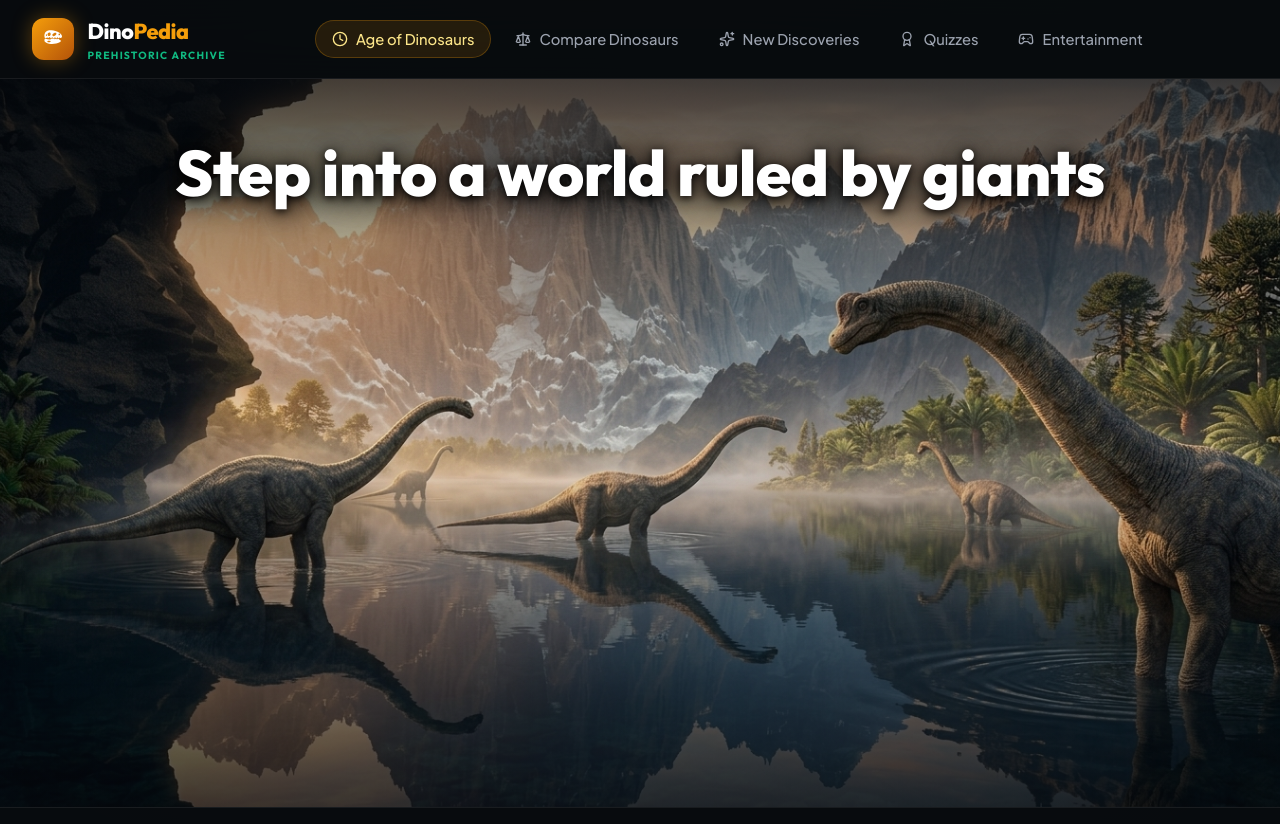
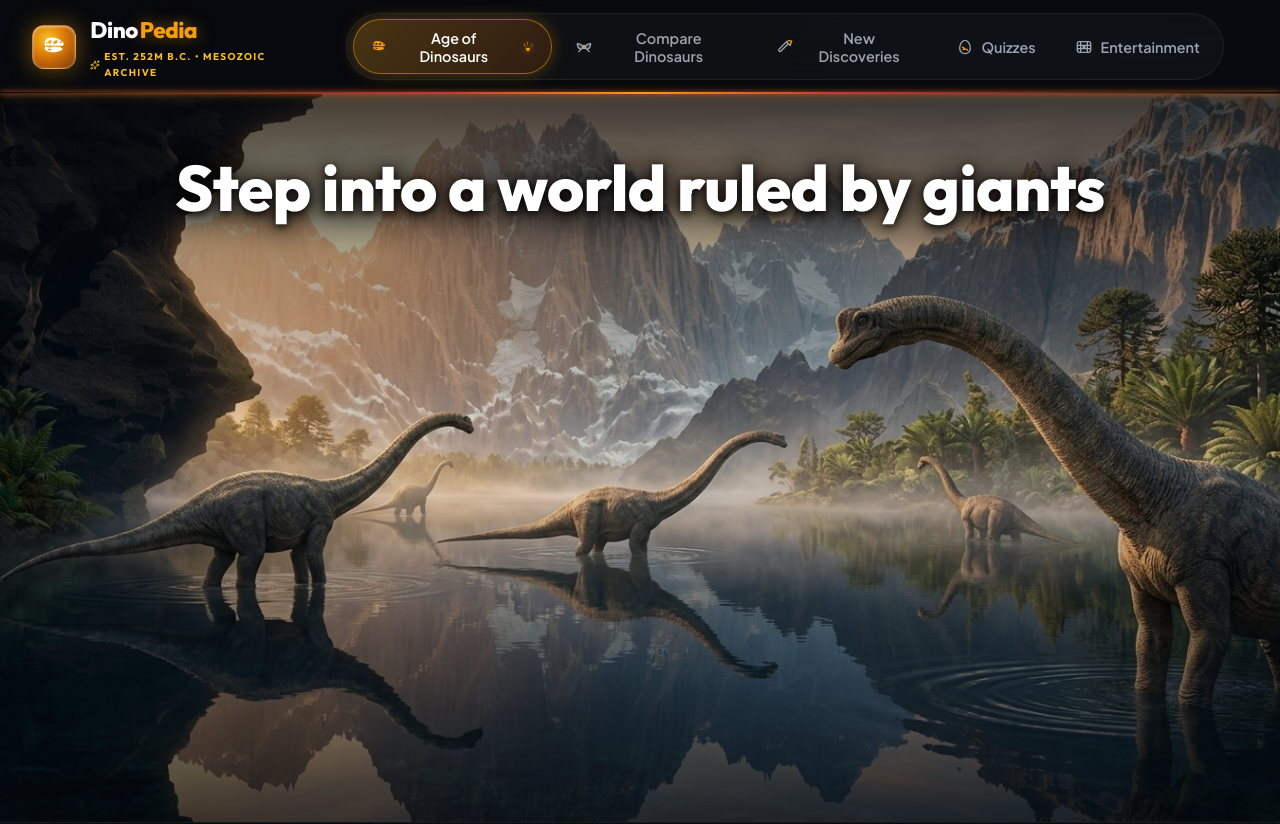
Before and after one commit to MinukaPanagoda/dinopedia, a React (Vite) app in the folder frontend/: page / in a window 1280 px wide. Shown: the top 824 px of the page. Built offline with nearby package versions, Linux system fonts and the light colour scheme.

Commit message:
Enhance navbar with dinosaur aesthetic, prehistoric icons, amber magma line, and claw prints

```diff
--- a/frontend/src/components/Navbar.jsx
+++ b/frontend/src/components/Navbar.jsx
@@ -1,16 +1,87 @@
 import React, { useState } from 'react';
-import { Clock, Scale, Sparkles, Award, Gamepad2, Menu, X } from 'lucide-react';
+import { Menu, X, Sparkles } from 'lucide-react';
 import DinoSkull from './DinoSkull';
+
+/**
+ * Theropod 3-Toed Dino Claw Footprint
+ */
+function DinoClawPrint({ size = 15, className = '' }) {
+  return (
+    <svg
+      width={size}
+      height={size}
+      viewBox="0 0 24 24"
+      fill="currentColor"
+      className={`nav-claw-badge ${className}`}
+    >
+      <path d="M12 2C10.8 4.2 10.5 6.8 11.2 9.5C11.6 7.2 12.4 4.5 12 2Z" />
+      <path d="M6 5.5C5.2 7.8 5.8 10.2 7.8 12C7 9.8 6.9 7.2 6 5.5Z" />
+      <path d="M18 5.5C19.2 7.2 19.1 9.8 18.2 12C20.2 10.2 20.8 7.8 18 5.5Z" />
+      <path d="M8.5 13C8.5 16.5 10 19.5 12 19.5C14 19.5 15.5 16.5 15.5 13C14.3 13.8 13.2 14.2 12 14.2C10.8 14.2 9.7 13.8 8.5 13Z" />
+    </svg>
+  );
+}
+
+/**
+ * Prehistoric Dinosaur Egg Icon (for Quizzes)
+ */
+function DinoEggIcon({ size = 16 }) {
+  return (
+    <svg width={size} height={size} viewBox="0 0 24 24" fill="none" stroke="currentColor" strokeWidth="2" strokeLinecap="round" strokeLinejoin="round">
+      <path d="M12 2C7.5 2 4 8 4 14C4 18.5 7.5 22 12 22C16.5 22 20 18.5 20 14C20 8 16.5 2 12 2Z" />
+      <path d="M8 12L11 14L9 16L14 15L16 17" strokeWidth="1.8" stroke="var(--amber-primary)" />
+    </svg>
+  );
+}
+
+/**
+ * Paleontologist Fossil Pickaxe Icon (for Discoveries)
+ */
+function FossilPickIcon({ size = 16 }) {
+  return (
+    <svg width={size} height={size} viewBox="0 0 24 24" fill="none" stroke="currentColor" strokeWidth="2" strokeLinecap="round" strokeLinejoin="round">
+      <path d="M14.5 4.5L19.5 9.5" />
+      <path d="M17 7L6 18C5.2 18.8 4 18.8 3.2 18C2.4 17.2 2.4 16 3.2 15.2L14.2 4.2" />
+      <path d="M16 3C19 2 22 3 22 3C22 3 21 6 20 9" stroke="var(--amber-primary)" />
+    </svg>
+  );
+}
+
+/**
+ * Dinosaur Duel Horns / Scale (for Compare)
+ */
+function DinoDuelIcon({ size = 16 }) {
+  return (
+    <svg width={size} height={size} viewBox="0 0 24 24" fill="none" stroke="currentColor" strokeWidth="2" strokeLinecap="round" strokeLinejoin="round">
+      <path d="M4 19L11 12M11 12C9 9 5 7 2 7C2 10 4 14 7 16L11 12Z" fill="currentColor" fillOpacity="0.25" />
+      <path d="M20 19L13 12M13 12C15 9 19 7 22 7C22 10 20 14 17 16L13 12Z" fill="currentColor" fillOpacity="0.25" />
+      <circle cx="12" cy="12" r="2.5" fill="var(--amber-primary)" />
+    </svg>
+  );
+}
+
+/**
+ * Jurassic Cinema / Film Icon (for Entertainment)
+ */
+function JurassicCinemaIcon({ size = 16 }) {
+  return (
+    <svg width={size} height={size} viewBox="0 0 24 24" fill="none" stroke="currentColor" strokeWidth="2" strokeLinecap="round" strokeLinejoin="round">
+      <rect x="2" y="4" width="20" height="16" rx="3" />
+      <path d="M2 9.5H22M2 14.5H22M7 4V20M17 4V20" />
+      <circle cx="12" cy="12" r="1.5" fill="var(--amber-primary)" />
+    </svg>
+  );
+}
 
 export default function Navbar({ activeTab, setActiveTab }) {
   const [mobileMenuOpen, setMobileMenuOpen] = useState(false);
 
   const navItems = [
-    { id: 'age-of-dinosaurs', label: 'Age of Dinosaurs', icon: Clock },
-    { id: 'compare', label: 'Compare Dinosaurs', icon: Scale },
-    { id: 'discoveries', label: 'New Discoveries', icon: Sparkles },
-    { id: 'quizzes', label: 'Quizzes', icon: Award },
-    { id: 'entertainment', label: 'Entertainment', icon: Gamepad2 },
+    { id: 'age-of-dinosaurs', label: 'Age of Dinosaurs', icon: DinoSkull },
+    { id: 'compare', label: 'Compare Dinosaurs', icon: DinoDuelIcon },
+    { id: 'discoveries', label: 'New Discoveries', icon: FossilPickIcon },
+    { id: 'quizzes', label: 'Quizzes', icon: DinoEggIcon },
+    { id: 'entertainment', label: 'Entertainment', icon: JurassicCinemaIcon },
   ];
 
   const handleNavClick = (tabId) => {
@@ -32,11 +103,15 @@ export default function Navbar({ activeTab, setActiveTab }) {
           }}
         >
           <div className="nav-logo-icon">
-            <DinoSkull size={24} />
+            <DinoSkull size={26} />
           </div>
           <div className="brand-text-wrap">
-            <div className="brand-title">Dino<span>Pedia</span></div>
-            <div className="brand-badge">Prehistoric Archive</div>
+            <div className="brand-title">
+              Dino<span>Pedia</span>
+            </div>
+            <div className="brand-badge">
+              <Sparkles size={10} /> EST. 252M B.C. • MESOZOIC ARCHIVE
+            </div>
           </div>
         </a>
 
@@ -53,12 +128,13 @@ export default function Navbar({ activeTab, setActiveTab }) {
               >
                 <Icon size={16} />
                 <span>{item.label}</span>
+                {isActive && <DinoClawPrint size={14} />}
               </button>
             );
           })}
         </div>
 
-        {/* Right Action Area - Mobile toggle */}
+        {/* Right Action Area - Mobile Menu Toggle */}
         <div className="nav-actions">
           <button
             className="mobile-menu-btn"
@@ -87,11 +163,14 @@ export default function Navbar({ activeTab, setActiveTab }) {
               <button
                 key={item.id}
                 className={`nav-link-btn ${isActive ? 'active' : ''}`}
-                style={{ width: '100%', justifyContent: 'flex-start', padding: '0.75rem 1rem' }}
+                style={{ width: '100%', justifyContent: 'space-between', padding: '0.75rem 1rem' }}
                 onClick={() => handleNavClick(item.id)}
               >
-                <Icon size={18} />
-                <span>{item.label}</span>
+                <div style={{ display: 'flex', alignItems: 'center', gap: '0.6rem' }}>
+                  <Icon size={18} />
+                  <span>{item.label}</span>
+                </div>
+                {isActive && <DinoClawPrint size={16} />}
               </button>
             );
           })}
--- a/frontend/src/index.css
+++ b/frontend/src/index.css
@@ -79,20 +79,43 @@ button {
   box-shadow: 0 12px 36px -10px rgba(0, 0, 0, 0.6);
 }
 
-/* Navbar */
+/* Prehistoric Dinosaur Navbar */
 .navbar-container {
   position: sticky;
   top: 0;
   z-index: 1000;
-  backdrop-filter: blur(20px);
-  -webkit-backdrop-filter: blur(20px);
-  background: rgba(8, 11, 14, 0.85);
-  border-bottom: 1px solid var(--border-subtle);
-  padding: 0.85rem 2rem;
+  backdrop-filter: blur(24px);
+  -webkit-backdrop-filter: blur(24px);
+  background: rgba(7, 10, 14, 0.88);
+  border-bottom: 1px solid rgba(245, 158, 11, 0.2);
+  padding: 0.8rem 2rem;
+  transition: all 0.3s ease;
+}
+
+/* Glowing Amber Magma / Molten Fissure Line at the bottom edge */
+.navbar-container::after {
+  content: '';
+  position: absolute;
+  bottom: -1px;
+  left: 0;
+  right: 0;
+  height: 2px;
+  background: linear-gradient(
+    90deg,
+    transparent 0%,
+    rgba(245, 158, 11, 0.2) 10%,
+    rgba(239, 68, 68, 0.8) 35%,
+    rgba(245, 158, 11, 1) 50%,
+    rgba(239, 68, 68, 0.8) 65%,
+    rgba(245, 158, 11, 0.2) 90%,
+    transparent 100%
+  );
+  box-shadow: 0 1px 10px rgba(245, 158, 11, 0.6), 0 0 4px rgba(239, 68, 68, 0.8);
+  pointer-events: none;
 }
 
 .navbar-inner {
-  max-width: 1300px;
+  max-width: 1320px;
   margin: 0 auto;
   display: flex;
   align-items: center;
@@ -103,26 +126,30 @@ button {
 .nav-brand {
   display: flex;
   align-items: center;
-  gap: 0.85rem;
+  gap: 0.9rem;
   font-family: var(--font-heading);
   text-decoration: none;
 }
 
 .nav-logo-icon {
-  width: 42px;
-  height: 42px;
-  background: linear-gradient(135deg, #F59E0B, #B45309);
+  width: 44px;
+  height: 44px;
+  background: radial-gradient(circle at 35% 30%, #FBBF24 0%, #D97706 45%, #78350F 100%);
   border-radius: 12px;
   display: flex;
   align-items: center;
   justify-content: center;
   color: #fff;
-  box-shadow: 0 0 20px var(--amber-glow);
-  transition: transform 0.3s ease;
+  box-shadow: 0 0 25px rgba(245, 158, 11, 0.45), inset 0 1px 3px rgba(255, 255, 255, 0.5);
+  border: 1px solid rgba(255, 255, 255, 0.25);
+  transition: transform 0.35s cubic-bezier(0.16, 1, 0.3, 1), box-shadow 0.35s ease;
+  position: relative;
+  overflow: hidden;
 }
 
 .nav-brand:hover .nav-logo-icon {
-  transform: scale(1.08) rotate(4deg);
+  transform: scale(1.1) rotate(5deg);
+  box-shadow: 0 0 35px rgba(245, 158, 11, 0.7), inset 0 1px 4px rgba(255, 255, 255, 0.8);
 }
 
 .brand-text-wrap {
@@ -131,57 +158,88 @@ button {
 }
 
 .brand-title {
-  font-size: 1.35rem;
+  font-size: 1.4rem;
   font-weight: 800;
   letter-spacing: -0.02em;
   color: #fff;
+  display: flex;
+  align-items: center;
+  gap: 2px;
 }
 
 .brand-title span {
   color: var(--amber-primary);
+  text-shadow: 0 0 16px rgba(245, 158, 11, 0.5);
 }
 
 .brand-badge {
-  font-size: 0.65rem;
-  letter-spacing: 0.12em;
+  font-size: 0.62rem;
+  letter-spacing: 0.14em;
   text-transform: uppercase;
-  color: var(--emerald-primary);
-  font-weight: 700;
+  color: #FBBF24;
+  font-weight: 700;
+  display: flex;
+  align-items: center;
+  gap: 4px;
 }
 
 .nav-links {
   display: flex;
   align-items: center;
-  gap: 0.5rem;
+  gap: 0.4rem;
+  background: rgba(255, 255, 255, 0.03);
+  padding: 0.3rem 0.4rem;
+  border-radius: var(--radius-full);
+  border: 1px solid rgba(255, 255, 255, 0.06);
 }
 
 .nav-link-btn {
   display: flex;
   align-items: center;
-  gap: 0.5rem;
-  padding: 0.55rem 1rem;
+  gap: 0.55rem;
+  padding: 0.55rem 1.05rem;
   border-radius: var(--radius-full);
   color: var(--text-muted);
-  font-weight: 500;
-  font-size: 0.92rem;
-  transition: all 0.2s ease;
+  font-weight: 600;
+  font-size: 0.9rem;
+  transition: all 0.25s cubic-bezier(0.16, 1, 0.3, 1);
+  position: relative;
 }
 
 .nav-link-btn:hover {
   color: #fff;
-  background: rgba(255, 255, 255, 0.05);
+  background: rgba(255, 255, 255, 0.06);
+  transform: translateY(-1px);
 }
 
 .nav-link-btn.active {
-  color: var(--amber-light);
-  background: rgba(245, 158, 11, 0.12);
-  border: 1px solid rgba(245, 158, 11, 0.25);
+  color: #fff;
+  background: linear-gradient(135deg, rgba(245, 158, 11, 0.25), rgba(180, 83, 9, 0.2));
+  border: 1px solid rgba(245, 158, 11, 0.5);
+  box-shadow: 0 0 20px -3px rgba(245, 158, 11, 0.4);
+}
+
+.nav-link-btn.active svg {
+  color: var(--amber-primary);
+}
+
+/* Dino Claw Footprint Badge in Active Nav Item */
+.nav-claw-badge {
+  display: inline-flex;
+  align-items: center;
+  color: var(--amber-primary);
+  animation: clawPulse 2s infinite ease-in-out;
+}
+
+@keyframes clawPulse {
+  0%, 100% { transform: scale(1); opacity: 1; filter: drop-shadow(0 0 3px rgba(245, 158, 11, 0.8)); }
+  50% { transform: scale(1.15); opacity: 0.85; filter: drop-shadow(0 0 6px rgba(245, 158, 11, 1)); }
 }
 
 .nav-actions {
   display: flex;
   align-items: center;
-  gap: 1rem;
+  gap: 0.75rem;
 }
 
 .nav-search-trigger {
```
